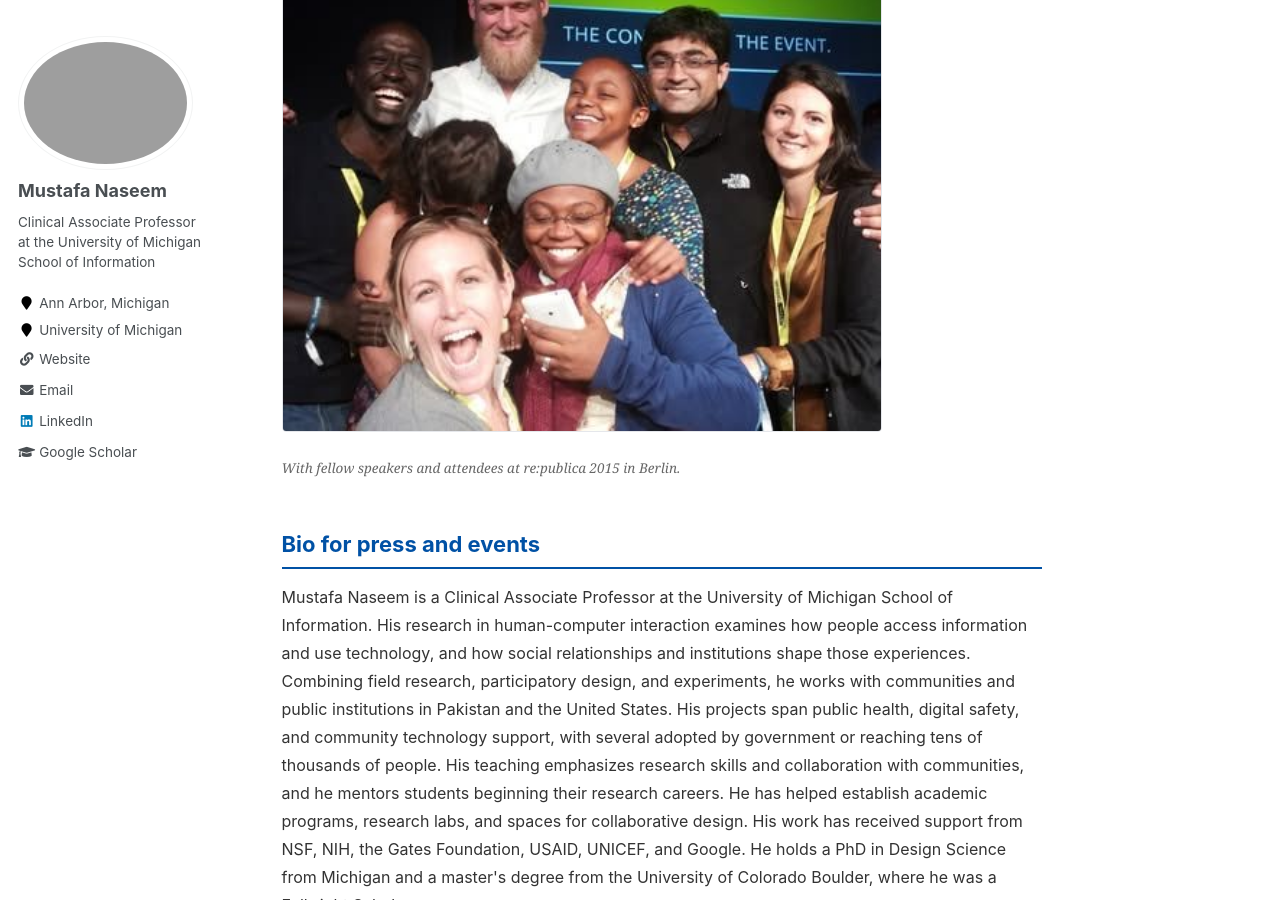
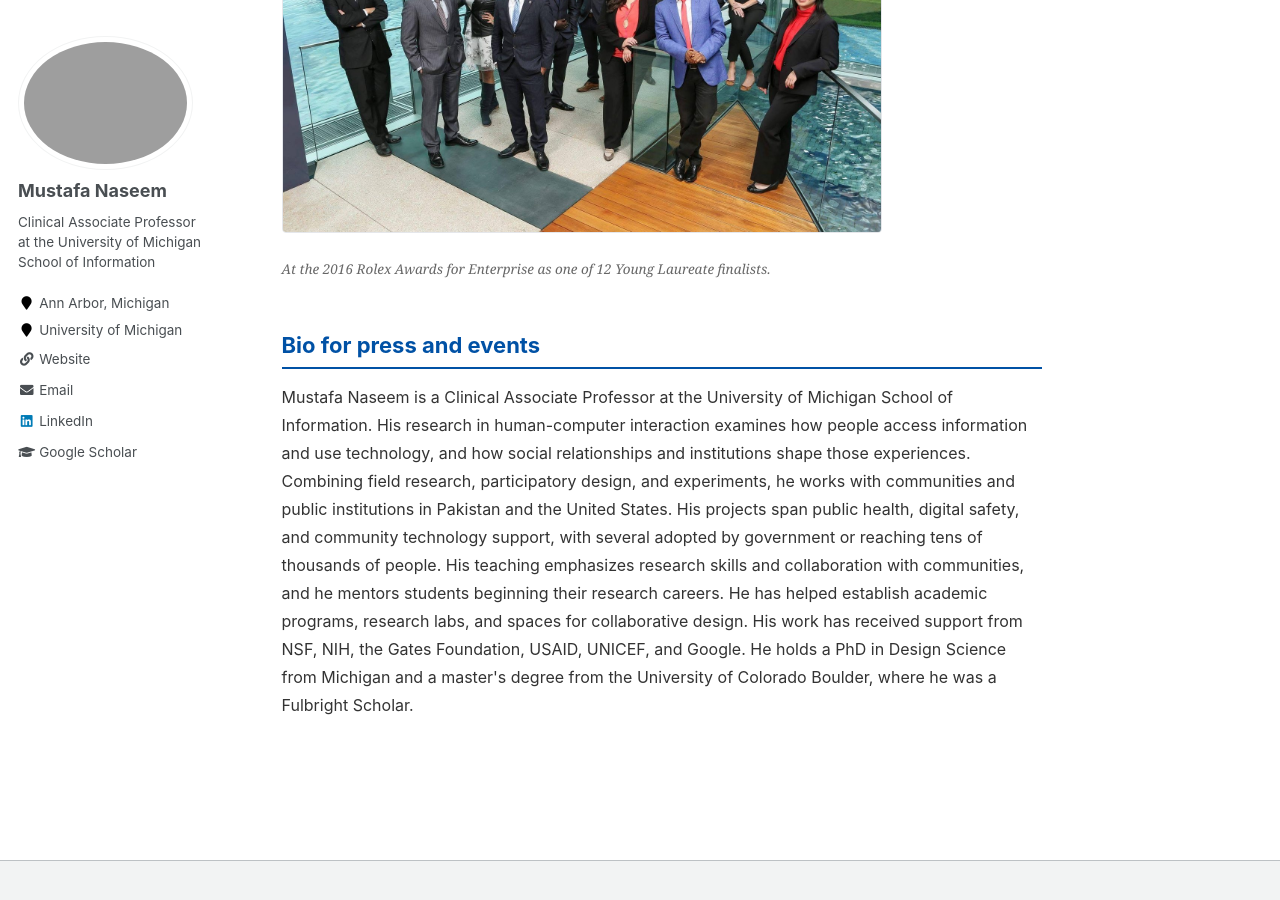
Before and after one commit to mustafanaseem/mustafanaseem.github.io, a Jekyll site: the page built from _pages/about-page.md, in a window 1280 px wide and 900 px high, scrolled down 4442 px. Built offline with Jekyll 4.4.1, drawn with Linux system fonts in a browser that asks for light colours.

Commit message:
About page: swap re:publica figure for Rolex Awards photograph
Replace the fourth Institution Building figure with the Rolex Young
Laureates group photo (now that it has been uploaded) and restore
the original Rolex caption. Remove the unused re:publica image.

Co-Authored-By: Claude Opus 4.7 (1M context) <noreply@anthropic.com>
Claude-Session: https://claude.ai/code/session_0168BZUqyL6hayqYWQHvfBBj

```diff
--- a/_pages/about-page.md
+++ b/_pages/about-page.md
@@ -174,8 +174,8 @@ redirect_from:
 </figure>
 
 <figure class="about-figure">
-  <img src="{{ base_path }}/images/about-republica.jpg" alt="Mustafa Naseem with fellow re:publica attendees, grouped for a photograph in front of the re:publica 2015 stage signage in Berlin." loading="lazy" />
-  <figcaption>With fellow speakers and attendees at re:publica 2015 in Berlin.</figcaption>
+  <img src="{{ base_path }}/images/about-rolex-awards.jpg" alt="Formal group photograph of the 2016 Rolex Young Laureate finalists, posed by a reflecting pool at the Rolex headquarters in Geneva." loading="lazy" />
+  <figcaption>At the 2016 Rolex Awards for Enterprise as one of 12 Young Laureate finalists.</figcaption>
 </figure>
 
 <h2 class="about-h2">Bio for press and events</h2>
```
Also changed, not shown: images/Rolex Awards.jpg (deleted), images/about-republica.jpg (deleted), images/about-rolex-awards.jpg (added).
